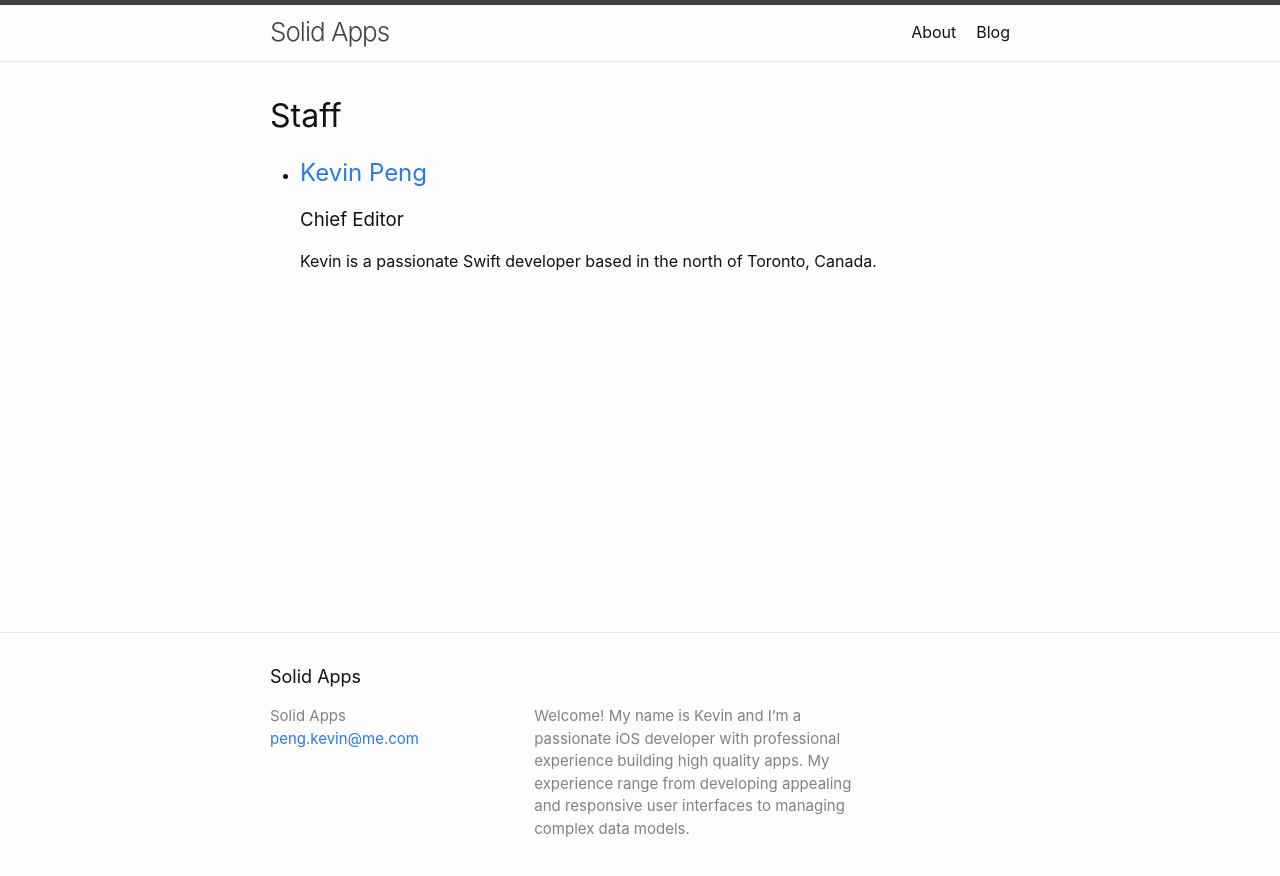
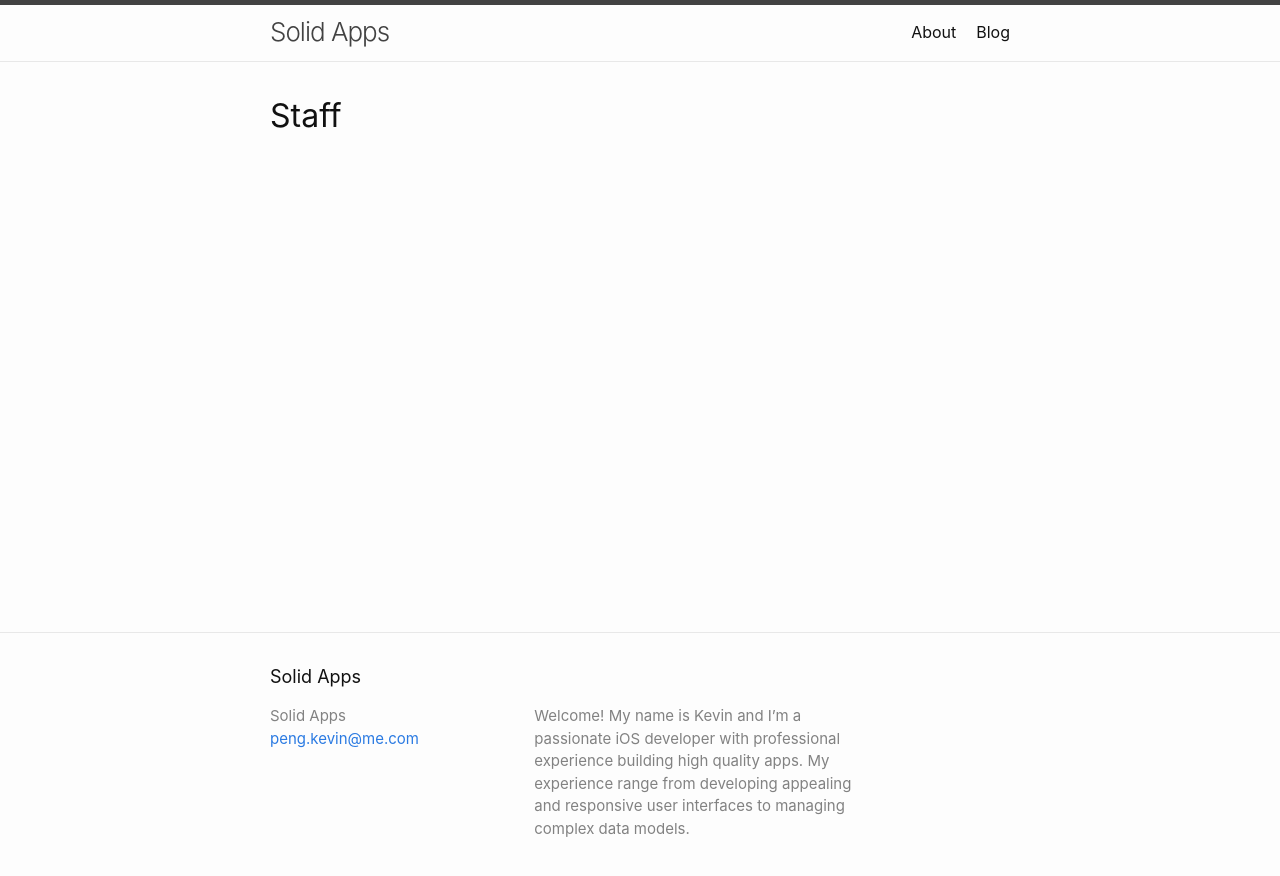
Before and after one commit to aoenth/aoenth.github.io, a Jekyll site: the page built from staff.html, in a window 1280 px wide. Shown: the top 876 px of the page. Built offline with Jekyll 4.4.1, drawn with Linux system fonts in a browser that asks for light colours.

```diff
--- a/Gemfile
+++ b/Gemfile
@@ -18,6 +18,7 @@ group :jekyll_plugins do
   gem "jekyll-feed", "~> 0.12"
   gem "jekyll-sitemap"
   gem "jekyll-seo-tag"
+  gem "jekyll-gist"
 end
 
 # Windows and JRuby does not include zoneinfo files, so bundle the tzinfo-data gem
--- a/_authors/kevin.md
+++ /dev/null
@@ -1,6 +0,0 @@
----
-short_name: kevin
-name: Kevin Peng
-position: Chief Editor
----
-Kevin is a passionate Swift developer based in the north of Toronto, Canada.
--- a/_config.yml
+++ b/_config.yml
@@ -56,6 +56,7 @@ plugins:
   - jekyll-feed
   - jekyll-sitemap
   - jekyll-seo-tag
+  - jekyll-gist
 
 # Exclude from processing.
 # The following items will not be processed, by default.
```
Also changed, not shown: _posts/2020/2020-05-28-creating-uicolor-from-hex.md (+1 -1 lines), Gemfile.lock.
